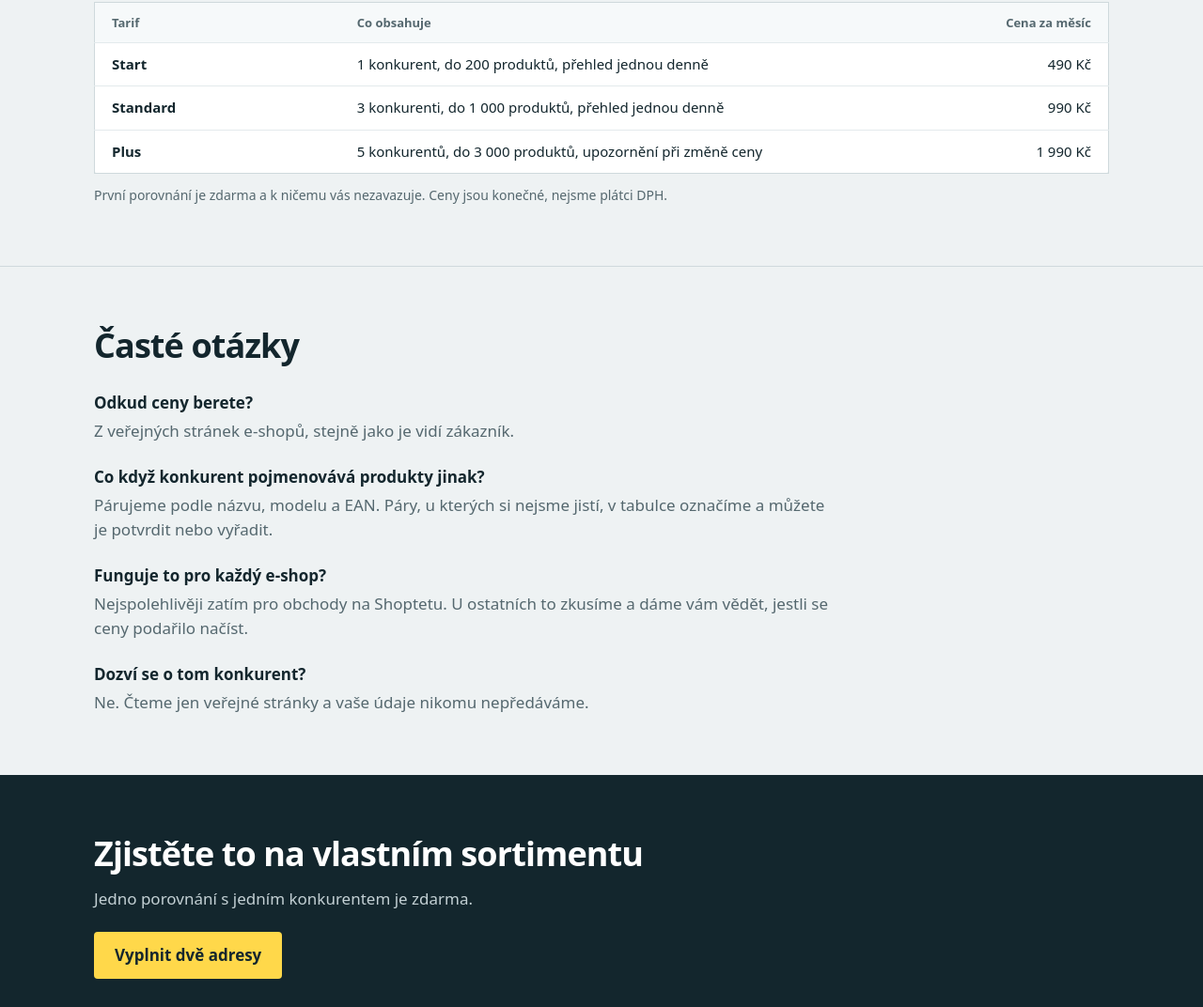
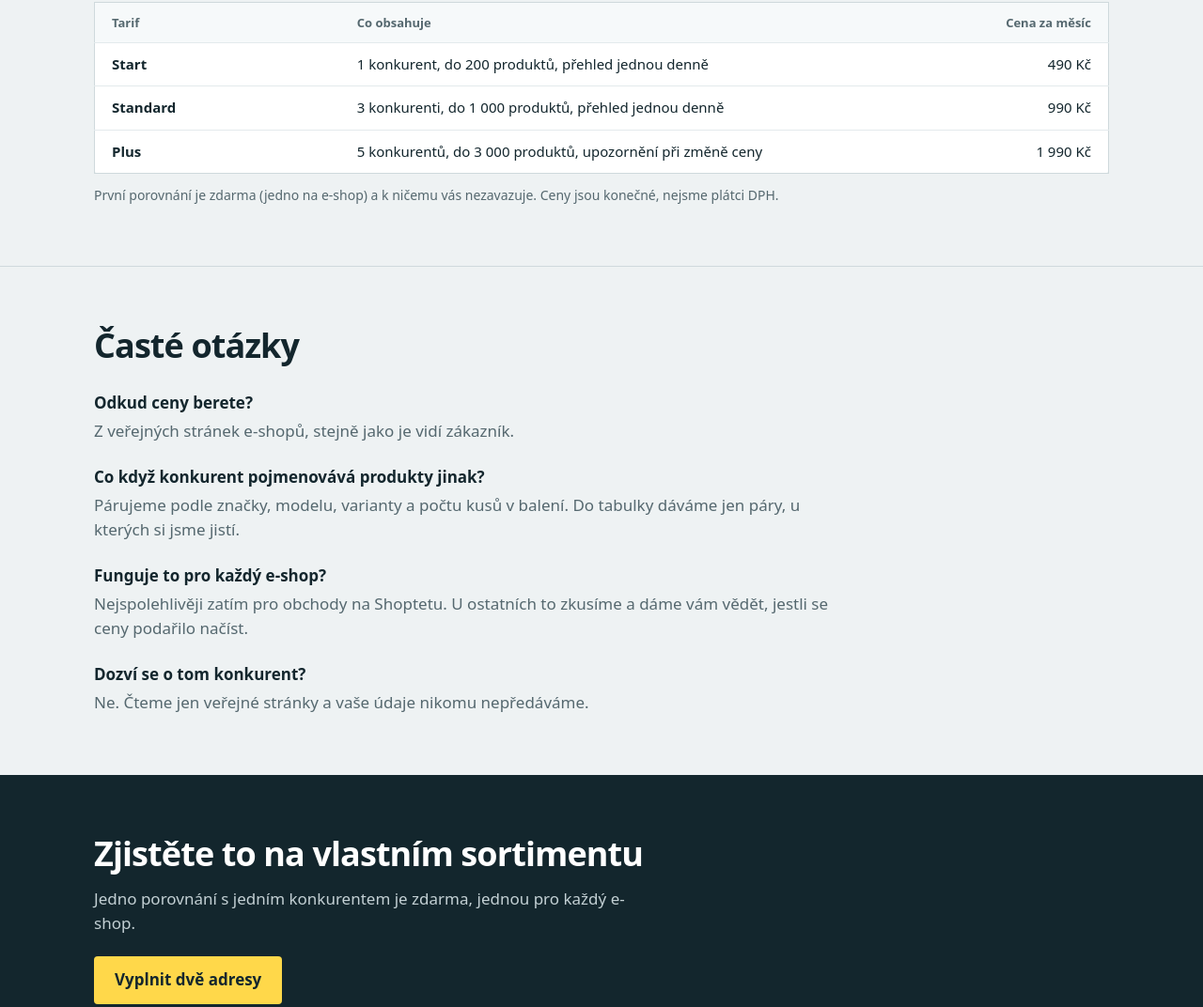
Before and after one commit to cenosled/cenosled.github.io, a plain HTML site: page index.html in a window 1280 px wide. Shown: the part 1816-2888 px from the top of the page at 94% size. Drawn offline with Linux system fonts and the light colour scheme.

Commit message:
Nová adresa formuláře, 1 porovnání zdarma na e-shop

```diff
--- a/index.html
+++ b/index.html
@@ -201,7 +201,7 @@
           </tbody>
         </table>
       </div>
-      <p class="small">První porovnání je zdarma a k ničemu vás nezavazuje. Ceny jsou konečné, nejsme plátci DPH.</p>
+      <p class="small">První porovnání je zdarma (jedno na e-shop) a k ničemu vás nezavazuje. Ceny jsou konečné, nejsme plátci DPH.</p>
     </div>
   </section>
 
@@ -212,7 +212,7 @@
         <dt>Odkud ceny berete?</dt>
         <dd>Z veřejných stránek e-shopů, stejně jako je vidí zákazník.</dd>
         <dt>Co když konkurent pojmenovává produkty jinak?</dt>
-        <dd>Párujeme podle názvu, modelu a EAN. Páry, u kterých si nejsme jistí, v tabulce označíme a můžete je potvrdit nebo vyřadit.</dd>
+        <dd>Párujeme podle značky, modelu, varianty a počtu kusů v balení. Do tabulky dáváme jen páry, u kterých si jsme jistí.</dd>
         <dt>Funguje to pro každý e-shop?</dt>
         <dd>Nejspolehlivěji zatím pro obchody na Shoptetu. U ostatních to zkusíme a dáme vám vědět, jestli se ceny podařilo načíst.</dd>
         <dt>Dozví se o tom konkurent?</dt>
@@ -224,7 +224,7 @@
   <section class="again">
     <div class="wrap">
       <h2>Zjistěte to na vlastním sortimentu</h2>
-      <p>Jedno porovnání s jedním konkurentem je zdarma.</p>
+      <p>Jedno porovnání s jedním konkurentem je zdarma, jednou pro každý e-shop.</p>
       <a class="btn" href="#poptavka">Vyplnit dvě adresy</a>
     </div>
   </section>
@@ -238,7 +238,7 @@
 
 <script>
   // Adresa webové aplikace Apps Script (soubor formular.gs). Bez ní formulář nic neodešle.
-  var FORM_URL = 'https://script.google.com/macros/s/AKfycby57zoyMvw2G3ek93xlcy3R564I6ci20y_-QnTSuyKs-fOQ2p66LE71HhUp29PXOmsUxg/exec';
+  var FORM_URL = 'https://script.google.com/macros/s/AKfycby4a4ALh7AqBFnCcfLkZeU4y-4S3ntWTatzGE4iLS8XmAVWLdCbH-mnXisS7jOHGuTh/exec';
 
   var form = document.getElementById('poptavka');
   var msg = document.getElementById('msg');
```
